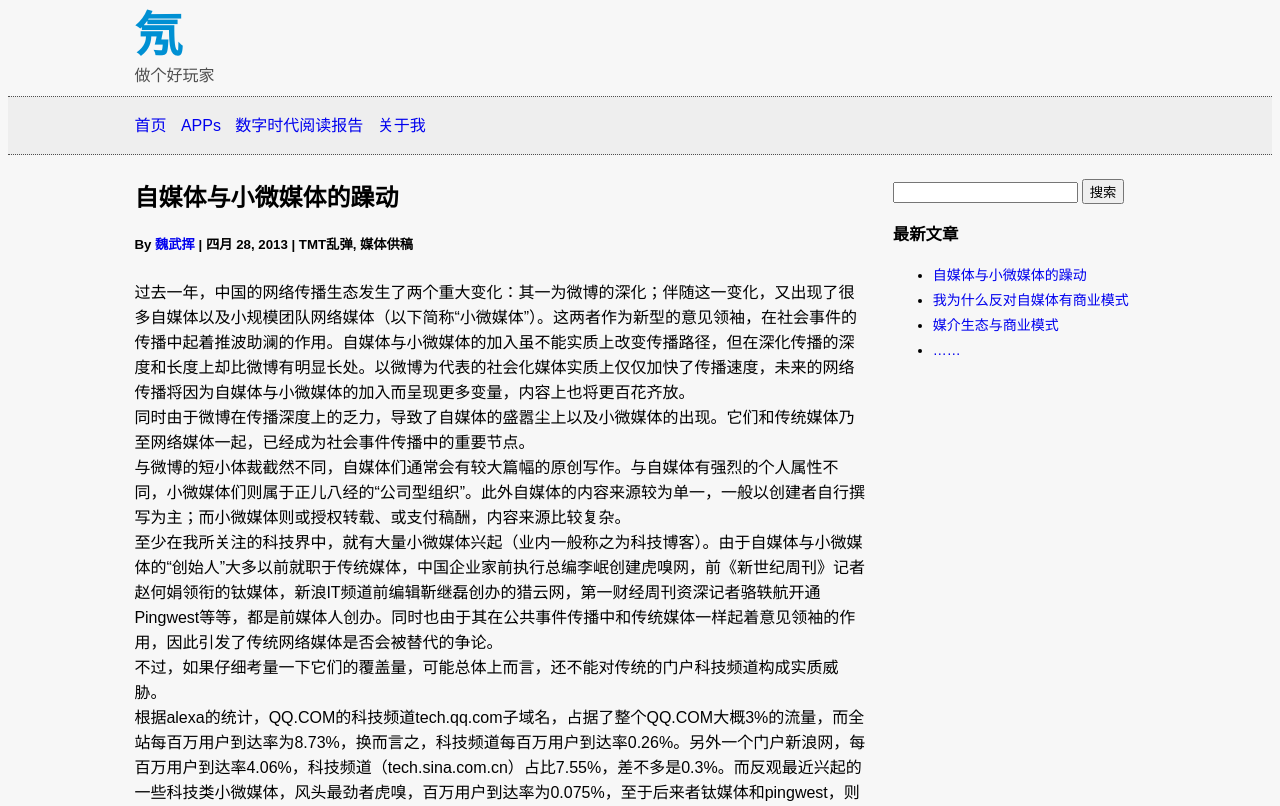
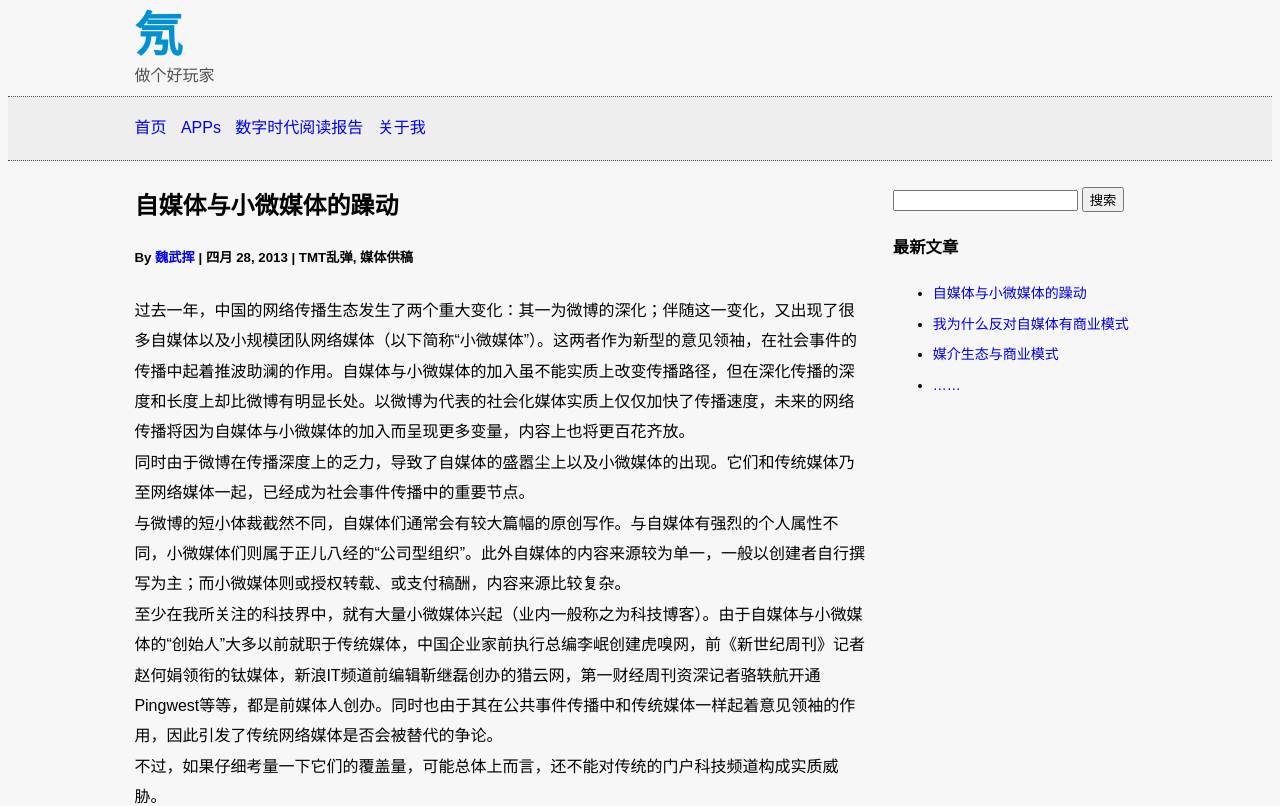
Before and after one commit to coolxuefeng/HeadFirst, a plain HTML site: page index.html in a window 1280 px wide. Shown: the top 806 px of the page. Drawn offline with Linux system fonts and the light colour scheme.

Commit message:
2.01 commit

```diff
--- a/assets/css/index.css
+++ b/assets/css/index.css
@@ -3,7 +3,7 @@
 
 body{
 	font-family:"Microsoft YaHei",Arial,Helvetica,sans-serif,"宋体";
-	line-height:25px;
+	line-height:190%;
 	background:#f7f7f7;
 }
 
--- a/index.html
+++ b/index.html
@@ -4,6 +4,7 @@
 <meta http-equiv="Content-Type" content="text/html; charset=utf-8" />
 <title>博客-练习</title>
 <link style="text/css" rel="stylesheet" href="assets/css/index.css" />
+<link rel="shortcut icon" href="favicon.ico" />
 </head>
 
 <body>
```
Also changed, not shown: favicon.ico (added).
